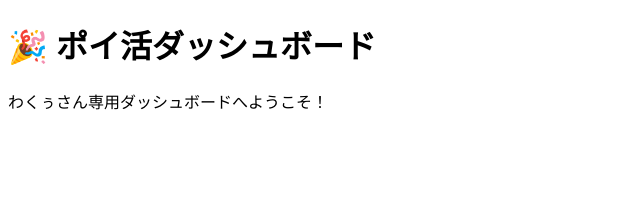
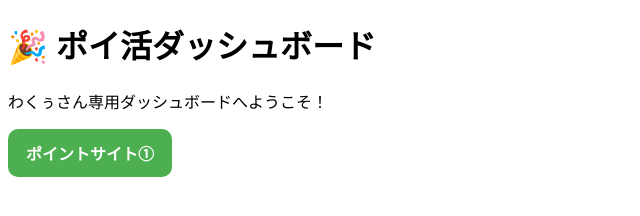
Before and after one commit to waku4649/poikatsu-dashboard, a plain HTML site: page index.html in a window 1280 px wide. Shown: the whole page, without its empty margins (0-640 px from the left). Drawn offline with Linux system fonts and the light colour scheme.

Commit message:
Update index.html

```diff
--- a/index.html
+++ b/index.html
@@ -10,3 +10,14 @@
   <p>わくぅさん専用ダッシュボードへようこそ！</p>
 </body>
 </html>
+<a href="https://example.com" target="_blank" style="
+  display:inline-block;
+  padding:12px 18px;
+  background:#4CAF50;
+  color:white;
+  border-radius:10px;
+  text-decoration:none;
+  font-weight:bold;
+">
+ポイントサイト①
+</a>
```
